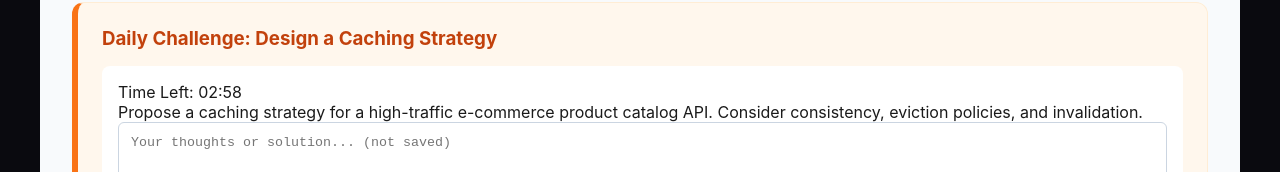
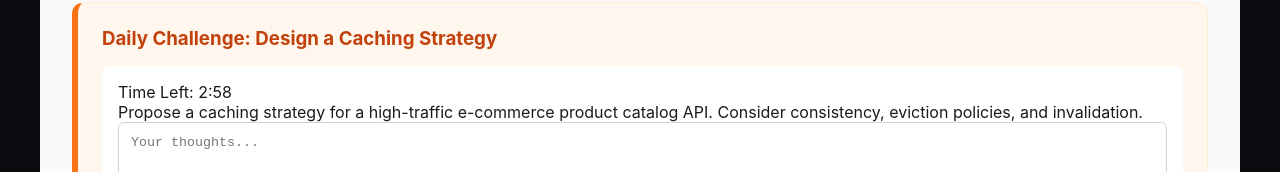
Before and after one commit to dhanshriP/devPrep, a React (Vite) app: page / in a window 1280 px wide. Both pictures are taken after a click on the button "Start 3-Min Challenge". Shown: the part 616-788 px from the top of the page. Built offline with nearby package versions, Linux system fonts and the light colour scheme.

Commit message:
fixed DailyScenario.jsx

```diff
--- a/src/components/DailyScenario.jsx
+++ b/src/components/DailyScenario.jsx
@@ -10,19 +10,19 @@ const DailyScenario = () => {
       id: 1,
       title: "Refactor Legacy Code",
       description: "Identify and refactor a section of a given legacy Java method to improve readability and performance without changing its core functionality.",
-      solution: "Solution for Refactor Legacy Code: Focus on extracting helper methods, using clearer variable names, and optimizing loop iterations. Example code provided..."
+      solution: "Solution: Focus on extracting helper methods, using clearer variable names, and optimizing loop iterations."
     },
     {
       id: 2,
       title: "Design a Caching Strategy",
       description: "Propose a caching strategy for a high-traffic e-commerce product catalog API. Consider consistency, eviction policies, and invalidation.",
-      solution: "Solution for Design a Caching Strategy: Discuss CDN, in-memory caches (Redis), write-through/write-back, LRU/LFU, and cache invalidation strategies like time-to-live or publish/subscribe. Example architecture diagram..."
+      solution: "Solution: Discuss CDN, in-memory caches (Redis), write-through/write-back, and LRU/LFU eviction."
     },
     {
       id: 3,
       title: "Debug a Frontend Performance Issue",
-      description: "A React component is re-rendering excessively. Identify potential causes and suggest two ways to optimize its rendering performance.",
-      solution: "Solution for Debug a Frontend Performance Issue: Look for unnecessary state updates, prop changes, or context changes. Suggest React.memo, useCallback, useMemo, or optimizing data structures passed as props. Example code snippets..."
+      description: "A React component is re-rendering excessively. Identify potential causes and suggest ways to optimize performance.",
+      solution: "Solution: Use React.memo, useCallback, useMemo, and avoid inline object/function definitions in props."
     }
   ];
 
@@ -33,18 +33,20 @@ const DailyScenario = () => {
   useEffect(() => {
     let timer;
     if (challengeActive && timeLeft > 0) {
-      timer = setTimeout(() => setTimeLeft(timeLeft - 1), 1000);
+      timer = setInterval(() => {
+        setTimeLeft((prev) => prev - 1);
+      }, 1000);
     } else if (timeLeft === 0 && challengeActive) {
       setChallengeCompleted(true);
       setChallengeActive(false);
     }
-    return () => clearTimeout(timer);
+    return () => clearInterval(timer);
   }, [challengeActive, timeLeft]);
 
   const formatTime = (seconds) => {
     const minutes = Math.floor(seconds / 60);
     const remainingSeconds = seconds % 60;
-    return `${minutes.toString().padStart(2, '0')}:${remainingSeconds.toString().padStart(2, '0')}`;
+    return `${minutes}:${remainingSeconds < 10 ? '0' : ''}${remainingSeconds}`;
   };
 
   const handleStartChallenge = () => {
@@ -75,7 +77,11 @@ const DailyScenario = () => {
         <div className="challenge-active">
           <p>Time Left: {formatTime(timeLeft)}</p>
           <p className="challenge-description">{currentChallenge.description}</p>
-          <textarea placeholder="Your thoughts or solution... (not saved)" rows="4"></textarea>
+          <textarea
+            placeholder="Your thoughts..."
+            rows="4"
+            className="challenge-textarea"
+          ></textarea>
           {timeLeft === 0 && <p>Time's up!</p>}
         </div>
       )}
@@ -90,7 +96,7 @@ const DailyScenario = () => {
       )}
 
       {(challengeActive || challengeCompleted) && !challengeCompleted && (
-         <button onClick={handleResetChallenge}>
+         <button onClick={handleResetChallenge} style={{ marginTop: "10px" }}>
             Reset
          </button>
       )}
```
